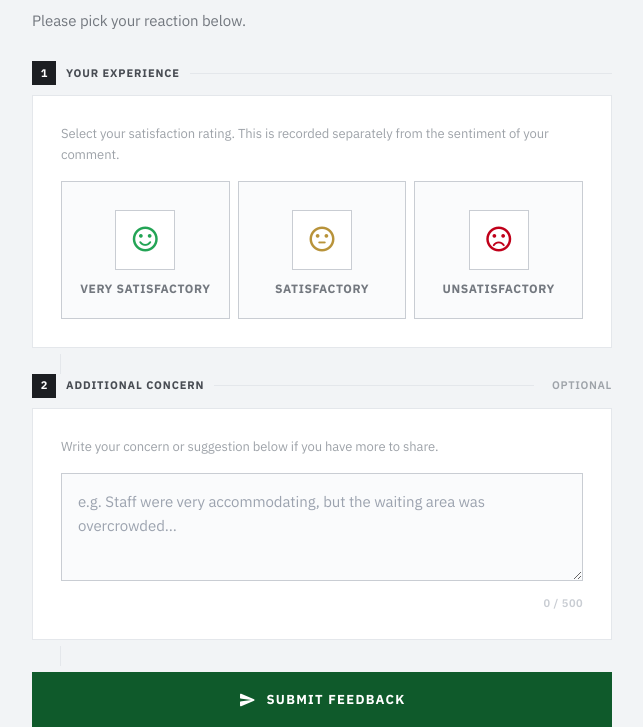
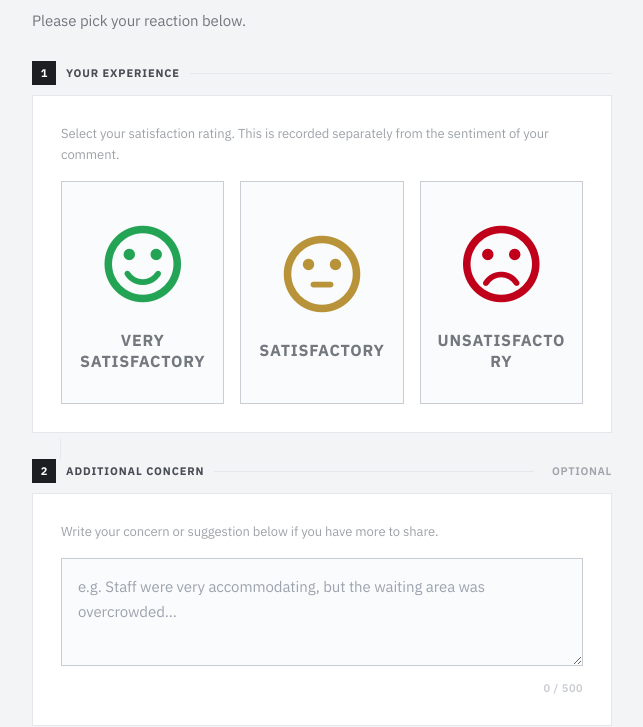
Before and after one commit to WWH16/philhealth-feedback, a Django app: page / in a window 1280 px wide. Shown: the part 246-973 px from the top of the page, without its empty margins (318-961 px from the left). Run offline with Django 5.2, Linux system fonts and the light colour scheme; parts of the project's set-up code (start-up, migrations or seed data) failed here and were passed over; some libraries are stand-ins or nearby versions.

Commit message:
refactor: made the emotion buttons much bigger

```diff
--- a/feedback/static/feedback/css/feedback.css
+++ b/feedback/static/feedback/css/feedback.css
@@ -65,58 +65,122 @@ body {
   color: var(--white);
 }
 
-/* ── REACTION BUTTONS ───────────────────────────────────────────────────── */
+/* ── REACTION BUTTONS (ACCESSIBILITY OPTIMIZED) ─────────────────────────── */
 .reaction-btn {
   display: flex !important;
   flex-direction: column !important;
   align-items: center !important;
+  justify-content: center !important;
   cursor: pointer !important;
   text-transform: uppercase !important;
   font-weight: 700 !important;
   user-select: none !important;
   position: relative !important;
   transition: all 120ms !important;
-  border-radius: 0 !important;
-  font-size: 8px !important;
-  letter-spacing: -0.03em !important;
-  gap: 6px !important;
-  padding: 12px 2px 10px 2px !important;
+  letter-spacing: 0.02em !important;
+
+  /* Massive mobile baseline */
+  gap: 12px !important;
+  padding: 24px 12px !important;
+  font-size: 14px !important; /* Increased from 8px */
 }
+
 .reaction-btn span {
   text-align: center !important;
-  line-height: 1.15 !important;
+  line-height: 1.3 !important;
   display: block !important;
   width: 100% !important;
   word-break: break-word !important;
   overflow-wrap: anywhere !important;
 }
+
+/* Icon Container */
 .reaction-btn > div {
-  width: 32px !important; height: 32px !important;
-  display: flex !important; align-items: center !important; justify-content: center !important;
+  /* Creating a large circular target for the icon */
+  border-radius: 50% !important;
+  display: flex !important;
+  align-items: center !important;
+  justify-content: center !important;
   transition: all 120ms !important;
+
+  /* Mobile size */
+  width: 56px !important;
+  height: 56px !important;
 }
-.reaction-btn > div .material-icons-round { font-size: 18px !important; }
 
-@media (min-width: 360px) {
-  .reaction-btn { font-size: 9px !important; letter-spacing: -0.02em !important; gap: 8px !important; padding: 14px 4px 12px 4px !important; }
-  .reaction-btn > div { width: 38px !important; height: 38px !important; }
-  .reaction-btn > div .material-icons-round { font-size: 20px !important; }
+.reaction-btn > div .material-icons-round {
+  font-size: 32px !important; /* Increased from 18px */
 }
-@media (min-width: 400px) {
-  .reaction-btn { font-size: 9.5px !important; letter-spacing: -0.01em !important; gap: 8px !important; padding: 16px 6px 14px 6px !important; }
-  .reaction-btn > div { width: 42px !important; height: 42px !important; }
-  .reaction-btn > div .material-icons-round { font-size: 22px !important; }
+
+/* ── REACTION BUTTONS (GIANT ICONS) ─────────────────────────────────────── */
+.reaction-btn {
+  display: flex !important;
+  flex-direction: column !important;
+  align-items: center !important;
+  justify-content: center !important;
+  cursor: pointer !important;
+  text-transform: uppercase !important;
+  font-weight: 700 !important;
+  user-select: none !important;
+  position: relative !important;
+  transition: all 120ms !important;
+  letter-spacing: 0.02em !important;
+
+  /* Mobile baseline spacing */
+  gap: 12px !important;
+  padding: 24px 12px !important;
+  font-size: 14px !important;
 }
+
+/* Restricting the span styling only to the text, ignoring the icon */
+.reaction-btn span:not(.material-icons-round) {
+  text-align: center !important;
+  line-height: 1.3 !important;
+  display: block !important;
+  width: 100% !important;
+  word-break: break-word !important;
+  overflow-wrap: anywhere !important;
+}
+
+/* The Icon Itself - Massive sizes */
+.reaction-btn .material-icons-round {
+  font-size: 64px !important; /* Huge on mobile */
+  line-height: 1 !important;
+}
+
+/* ── REACTION BUTTONS — RESPONSIVE SCALING ──────────────────────────────── */
 @media (min-width: 480px) {
-  .reaction-btn { font-size: 10.5px !important; letter-spacing: 0.02em !important; gap: 10px !important; padding: 20px 8px 16px 8px !important; }
-  .reaction-btn > div { width: 48px !important; height: 48px !important; }
-  .reaction-btn > div .material-icons-round { font-size: 24px !important; }
+  .reaction-btn {
+    font-size: 15px !important;
+    gap: 16px !important;
+    padding: 28px 16px !important;
+  }
+  .reaction-btn .material-icons-round {
+    font-size: 76px !important; /* Larger on tablets */
+  }
 }
+
 @media (min-width: 640px) {
-  .reaction-btn { font-size: 12px !important; letter-spacing: 0.05em !important; gap: 12px !important; padding: 28px 12px 22px 12px !important; }
-  .reaction-btn > div { width: 60px !important; height: 60px !important; }
-  .reaction-btn > div .material-icons-round { font-size: 30px !important; }
+  .reaction-btn {
+    font-size: 16px !important;
+    letter-spacing: 0.05em !important;
+    gap: 20px !important;
+    padding: 36px 16px 32px 16px !important;
+  }
+  .reaction-btn .material-icons-round {
+    font-size: 92px !important; /* Giant on desktop */
+  }
 }
+
+/* ── REACTION BUTTONS — STATE MODIFIERS (UPDATED) ───────────────────────── */
+.reaction-btn.sel-pos { border-color: var(--g-primary) !important; background: var(--g-xlight) !important; color: var(--g-forest) !important; }
+.reaction-btn.sel-pos::after { background: var(--g-primary) !important; }
+
+.reaction-btn.sel-neu { border-color: #c08a1a !important; background: #fffbeb !important; color: #7a5500 !important; }
+.reaction-btn.sel-neu::after { background: var(--gold) !important; }
+
+.reaction-btn.sel-neg { border-color: var(--red) !important; background: var(--red-bg) !important; color: #7a0011 !important; }
+.reaction-btn.sel-neg::after { background: var(--red) !important; }
 
 /* ── REACTION BUTTONS — STATE MODIFIERS ─────────────────────────────────── */
 .reaction-btn.sel-pos { border-color: var(--g-primary) !important; background: var(--g-xlight) !important; color: var(--g-forest) !important; }
--- a/feedback/templates/feedback/index.html
+++ b/feedback/templates/feedback/index.html
@@ -32,29 +32,28 @@
 
       <div class="p-[20px] sm:p-[28px] mb-[6px] border" style="background:var(--white);border-color:var(--ink7)">
         <p class="text-[13px] mb-[16px] leading-[1.55]" style="color:var(--ink5)">Select your satisfaction rating. This is recorded separately from the sentiment of your comment.</p>
-        <div class="grid grid-cols-3 gap-[8px]" role="group" aria-label="Rate your experience">
+        <div class="grid grid-cols-1 sm:grid-cols-3 gap-[16px]" role="group" aria-label="Rate your experience">
+          <!-- VERY SATISFACTORY -->
           <button type="button" class="reaction-btn group cursor-pointer font-bold uppercase transition-all duration-[120ms] select-none relative hover:-translate-y-[2px] focus:outline-none focus:ring-2 focus:ring-offset-2 after:content-[''] after:absolute after:bottom-0 after:left-0 after:right-0 after:h-[3px] after:bg-transparent after:transition-colors after:duration-[120ms]"
             id="btn-vsat" onclick="selectExperience('vsat')" aria-pressed="false" aria-label="Very satisfactory"
             style="border:1.5px solid var(--ink6);background:var(--ink9);color:var(--ink4);border-radius:0">
-            <div class="border-[1.5px] transition-all duration-[120ms] group-hover:scale-[1.06]" style="border-color:var(--ink6);background:var(--white)">
-              <span class="material-icons-round transition-colors duration-[120ms]" style="color:var(--g-primary)" aria-hidden="true">sentiment_satisfied_alt</span>
-            </div>
+            <span class="material-icons-round transition-all duration-[120ms] group-hover:scale-[1.1]" style="color:var(--g-primary)" aria-hidden="true">sentiment_satisfied_alt</span>
             <span>Very satisfactory</span>
           </button>
+
+          <!-- SATISFACTORY -->
           <button type="button" class="reaction-btn group cursor-pointer font-bold uppercase transition-all duration-[120ms] select-none relative hover:-translate-y-[2px] focus:outline-none focus:ring-2 focus:ring-offset-2 after:content-[''] after:absolute after:bottom-0 after:left-0 after:right-0 after:h-[3px] after:bg-transparent after:transition-colors after:duration-[120ms]"
             id="btn-sat" onclick="selectExperience('sat')" aria-pressed="false" aria-label="Satisfactory"
             style="border:1.5px solid var(--ink6);background:var(--ink9);color:var(--ink4);border-radius:0">
-            <div class="border-[1.5px] transition-all duration-[120ms] group-hover:scale-[1.06]" style="border-color:var(--ink6);background:var(--white)">
-              <span class="material-icons-round transition-colors duration-[120ms]" style="color:var(--gold)" aria-hidden="true">sentiment_neutral</span>
-            </div>
+            <span class="material-icons-round transition-all duration-[120ms] group-hover:scale-[1.1]" style="color:var(--gold)" aria-hidden="true">sentiment_neutral</span>
             <span>Satisfactory</span>
           </button>
+
+          <!-- UNSATISFACTORY -->
           <button type="button" class="reaction-btn group cursor-pointer font-bold uppercase transition-all duration-[120ms] select-none relative hover:-translate-y-[2px] focus:outline-none focus:ring-2 focus:ring-offset-2 after:content-[''] after:absolute after:bottom-0 after:left-0 after:right-0 after:h-[3px] after:bg-transparent after:transition-colors after:duration-[120ms]"
             id="btn-unsat" onclick="selectExperience('unsat')" aria-pressed="false" aria-label="Unsatisfactory"
             style="border:1.5px solid var(--ink6);background:var(--ink9);color:var(--ink4);border-radius:0">
-            <div class="border-[1.5px] transition-all duration-[120ms] group-hover:scale-[1.06]" style="border-color:var(--ink6);background:var(--white)">
-              <span class="material-icons-round transition-colors duration-[120ms]" style="color:var(--red)" aria-hidden="true">sentiment_dissatisfied</span>
-            </div>
+            <span class="material-icons-round transition-all duration-[120ms] group-hover:scale-[1.1]" style="color:var(--red)" aria-hidden="true">sentiment_dissatisfied</span>
             <span>Unsatisfactory</span>
           </button>
         </div>
```
